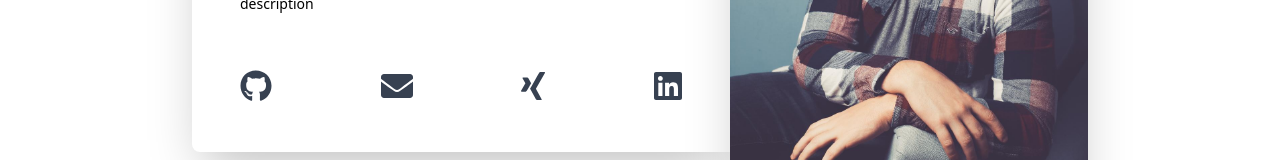
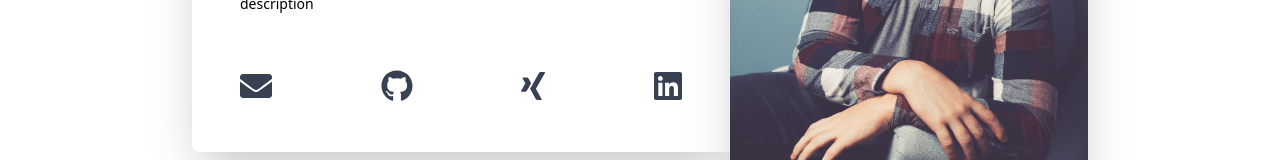
Before and after one commit to flx-sta/flx-sta.github.io, a Vue app: page / in a window 1280 px wide. Shown: the part 497-657 px from the top of the page. Built offline with nearby package versions, Linux system fonts and the light colour scheme; a web font is replaced by a local one.

Commit message:
fix links for new name ...
and centralize mail contact

```diff
--- a/src/components/AboutMeSection.vue
+++ b/src/components/AboutMeSection.vue
@@ -169,34 +169,11 @@
 
 <script lang="ts">
 import profilePicture from '@/assets/profile-picture.jpg';
+import { useMail } from '@/compositions';
 import { Popover, PopoverButton, PopoverPanel } from '@headlessui/vue';
 import { defineComponent } from 'vue';
+import { useI18n } from 'vue-i18n';
 import SectionWrapper from './SectionWrapper.vue';
-import { useI18n } from 'vue-i18n';
-
-const contactLinks = [
-  {
-    title: 'GitHub',
-    url: 'https://github.com/Felix-Puetz',
-    icon: ['fab', 'github'],
-  },
-  {
-    title: 'E-Mail',
-    url: 'mailto:FPuetz@gmx.net?subject=Contact via felix-puetz.com',
-    icon: 'envelope',
-  },
-  {
-    title: 'Xing',
-    url: 'https://www.xing.com/profile/Felix_Puetz4/cv',
-    icon: ['fab', 'xing'],
-  },
-  {
-    title: 'LinkedIn',
-    url: 'https://www.linkedin.com/in/felix-p-28188719a/',
-    icon: ['fab', 'linkedin'],
-    hoverColor: '#2867B2',
-  },
-];
 
 export default defineComponent({
   components: {
@@ -207,6 +184,32 @@ export default defineComponent({
   },
   setup() {
     const { t } = useI18n({ inheritLocale: true });
+    const { mail } = useMail();
+
+    const contactLinks = [
+      {
+        title: 'E-Mail',
+        url: `mailto:${mail.to}?subject=${mail.subject}`,
+        icon: 'envelope',
+      },
+      {
+        title: 'GitHub',
+        url: 'https://github.com/Felix-Staud',
+        icon: ['fab', 'github'],
+      },
+      {
+        title: 'Xing',
+        url: 'https://www.xing.com/profile/Felix_Staud/cv',
+        icon: ['fab', 'xing'],
+      },
+      {
+        title: 'LinkedIn',
+        url: 'https://www.linkedin.com/in/felix-s-28188719a/',
+        icon: ['fab', 'linkedin'],
+        hoverColor: '#2867B2',
+      },
+    ];
+
     return {
       profilePicture,
       contactLinks,
--- a/src/components/ProjectsSection.vue
+++ b/src/components/ProjectsSection.vue
@@ -3,7 +3,7 @@
     <div
       class="project-card-wrapper grid lg:grid-cols-2 grid-cols-1 gap-5 mt-10"
     >
-      <ProjectCard v-for="project in projects" v-bind="project">
+      <ProjectCard v-for="project in projects" v-bind="project" :key="project.title">
         <div v-html="project.description"></div>
       </ProjectCard>
     </div>
@@ -73,13 +73,13 @@ export default defineComponent({
       },
       {
         title: 'almost-no-durability mod',
-        img: 'https://raw.githubusercontent.com/Felix-Puetz/raft-mods/main/almost-no-durability/almost-no-durability/icon.png',
+        img: 'https://raw.githubusercontent.com/Felix-Staud/raft-mods/main/almost-no-durability/almost-no-durability/icon.png',
         description: t(`almostNoDurabilityMod.description`),
         tags: [{ title: 'C#' }],
         links: [
           {
             title: 'GitHub',
-            url: 'https://github.com/Felix-Puetz/raft-mods/tree/main/almost-no-durability',
+            url: 'https://github.com/Felix-Staud/raft-mods/tree/main/almost-no-durability',
             icon: ['fab', 'github'],
           },
           {
@@ -91,7 +91,7 @@ export default defineComponent({
       },
       {
         title: 'portfolio',
-        img: 'https://raw.githubusercontent.com/Felix-Puetz/portfolio/main/src/assets/logo.svg',
+        img: 'https://raw.githubusercontent.com/Felix-Staud/portfolio/main/src/assets/logo.svg',
         description: t(`portfolio.description`),
         tags: [
           { title: 'vue3', icon: ['fab', 'vuejs'] },
@@ -101,12 +101,12 @@ export default defineComponent({
         links: [
           {
             title: 'GitHub',
-            url: 'https://github.com/Felix-Puetz/portfolio',
+            url: 'https://github.com/Felix-Staud/portfolio',
             icon: ['fab', 'github'],
           },
           {
             title: t('Website'),
-            url: 'https://www.felix-puetz.com/#',
+            url: 'https://www.felix-staud.com/#',
             icon: ['fas', 'link'],
           },
         ],
@@ -131,7 +131,7 @@ export default defineComponent({
       },
       {
         title: 'simple-covid-dashboard',
-        img: 'https://raw.githubusercontent.com/Felix-Puetz/simple-covid-dashboard/main/public/favicon.ico',
+        img: 'https://raw.githubusercontent.com/Felix-Staud/simple-covid-dashboard/main/public/favicon.ico',
         description: t(`simpleCovidDashboard.description`),
         tags: [
           { title: 'react', icon: ['fab', 'react'] },
@@ -141,12 +141,12 @@ export default defineComponent({
         links: [
           {
             title: 'GitHub',
-            url: 'https://github.com/Felix-Puetz/simple-covid-dashboard',
+            url: 'https://github.com/Felix-Staud/simple-covid-dashboard',
             icon: ['fab', 'github'],
           },
           {
             title: t('Website'),
-            url: 'https://covid19.felix-puetz.com/',
+            url: 'https://covid19.felix-staud.com/',
             icon: ['fas', 'link'],
           },
         ],
--- a/src/components/TheFooter.vue
+++ b/src/components/TheFooter.vue
@@ -32,14 +32,12 @@
 <script lang="ts">
 import { defineComponent, ref } from 'vue';
 import { useI18n } from 'vue-i18n';
+import { useMail } from '../compositions';
 
 export default defineComponent({
   setup() {
     const { t } = useI18n({ inheritLocale: true });
-    const mail = {
-      to: 'info@felix-puetz.com',
-      subject: `${t('contact')} via felix-puetz.com`,
-    };
+    const { mail } = useMail();
 
     return {
       t,
--- a/src/compositions/index.ts
+++ b/src/compositions/index.ts
@@ -1 +1,2 @@
 export { default as useIntersectionObserver } from './useIntersectionObserver';
+export { default as useMail } from './useMail';
--- /dev/null
+++ b/src/compositions/useMail.ts
@@ -0,0 +1,16 @@
+import { useI18n } from 'vue-i18n';
+
+const useMail = () => {
+  const { t } = useI18n({ inheritLocale: true });
+
+  const mail = {
+    to: 'felix.staud@gmail.com',
+    subject: `${t('contact')} via felix-staud.com`,
+  };
+
+  return {
+    mail,
+  };
+};
+
+export default useMail;
```
Also changed, not shown: 1 other file (tests, documents, lock files or other folders).
